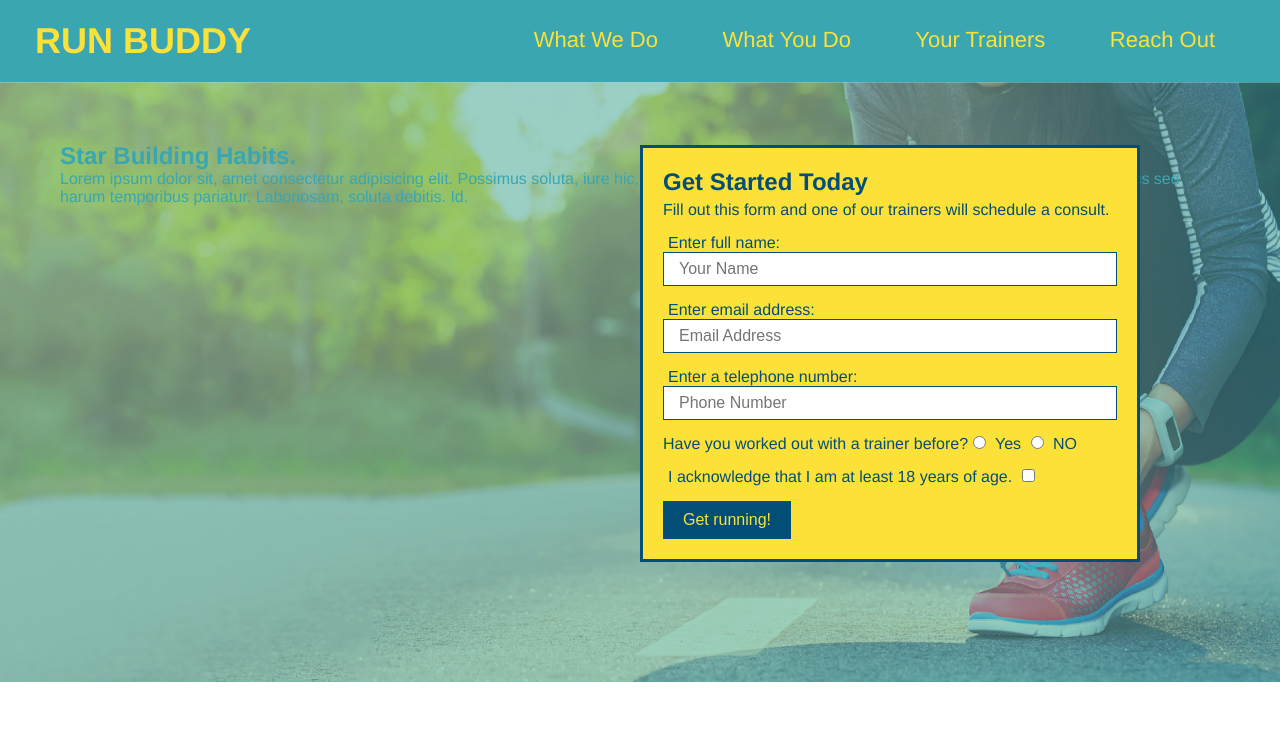
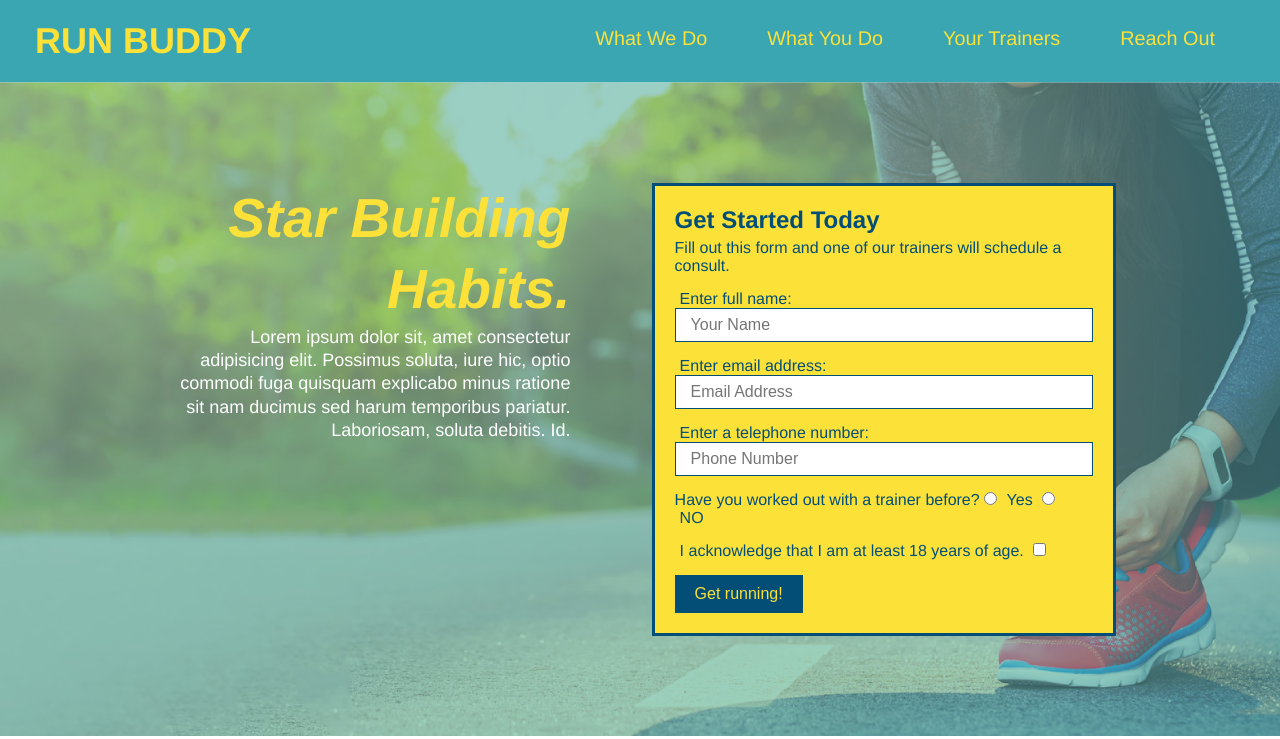
Before and after one commit to vuelee0/First-Repo, a plain HTML site: page index.html in a window 1280 px wide. Shown: the top 739 px of the page. Drawn offline with Linux system fonts and the light colour scheme.

Commit message:
add flexbox to the hero

```diff
--- a/assets/css/style.css
+++ b/assets/css/style.css
@@ -35,31 +35,36 @@ header nav {
     margin: 7px 0;
 }
 
-header nav ul li {
-    display: inline;
+header nav ul {
+    display: flex;
+    flex-wrap: wrap;
+    justify-content: space-between;
+    align-items: center;
+    list-style: none;
 }
 
 header nav ul li a {
     margin: 0 30px;
     font-weight: lighter;
-    font-size: 22px;
+    font-size: 1.55vw;
 }
 
 footer {
     background: #fce138;
     width: 100%;
     padding: 40px 35px;
+    display: flex;
+    justify-content: space-between;
+    flex-wrap: wrap;
 }
 
 footer h2 {
-    display: inline;
     color: #024e76;
     font-size: 30px;
     margin: 0;
 }
 
 footer div {
-    float: right;
     line-height: 1.5;
     text-align: right;
 }
@@ -75,23 +80,22 @@ section {
 /* Hero Styles Start*/
 .hero {
     background-image: url("../images/hero-bg.jpeg");
-    height: 600px;
     background-size: cover;
     background-position: center;
-    position: relative
+    display: flex;
+    justify-content: center;
+    flex-wrap: wrap;
 }
 
 .hero-form {
     background-color: #fce138;
     padding: 20px;
-    width: 500px;
     color: #024e76;
     border-style: solid;
     border-width: 3px;
     border-color: #024e76; /* border: solid 3px #024e76 (Preceding line of code can be written this way as well) */
-    position: absolute;
-    bottom: 120px;
-    right: 140px;
+    width: 40%;
+    margin: 3.5%;
 }
 
 .hero-form h3 {
@@ -123,6 +127,21 @@ section {
     border: none;
     padding: 10px 20px;
     font-size: 16px;
+}
+
+.hero-cta {
+    width: 35%;
+    text-align: right;
+    margin: 3.5%;
+    color: #fff;
+    font-size: 18px;
+    line-height: 1.3;
+}
+
+.hero-cta h2 {
+    font-style: italic;
+    font-size: 55px;
+    color: #fce138;
 }
 /* Hero Styles End */
 
```
